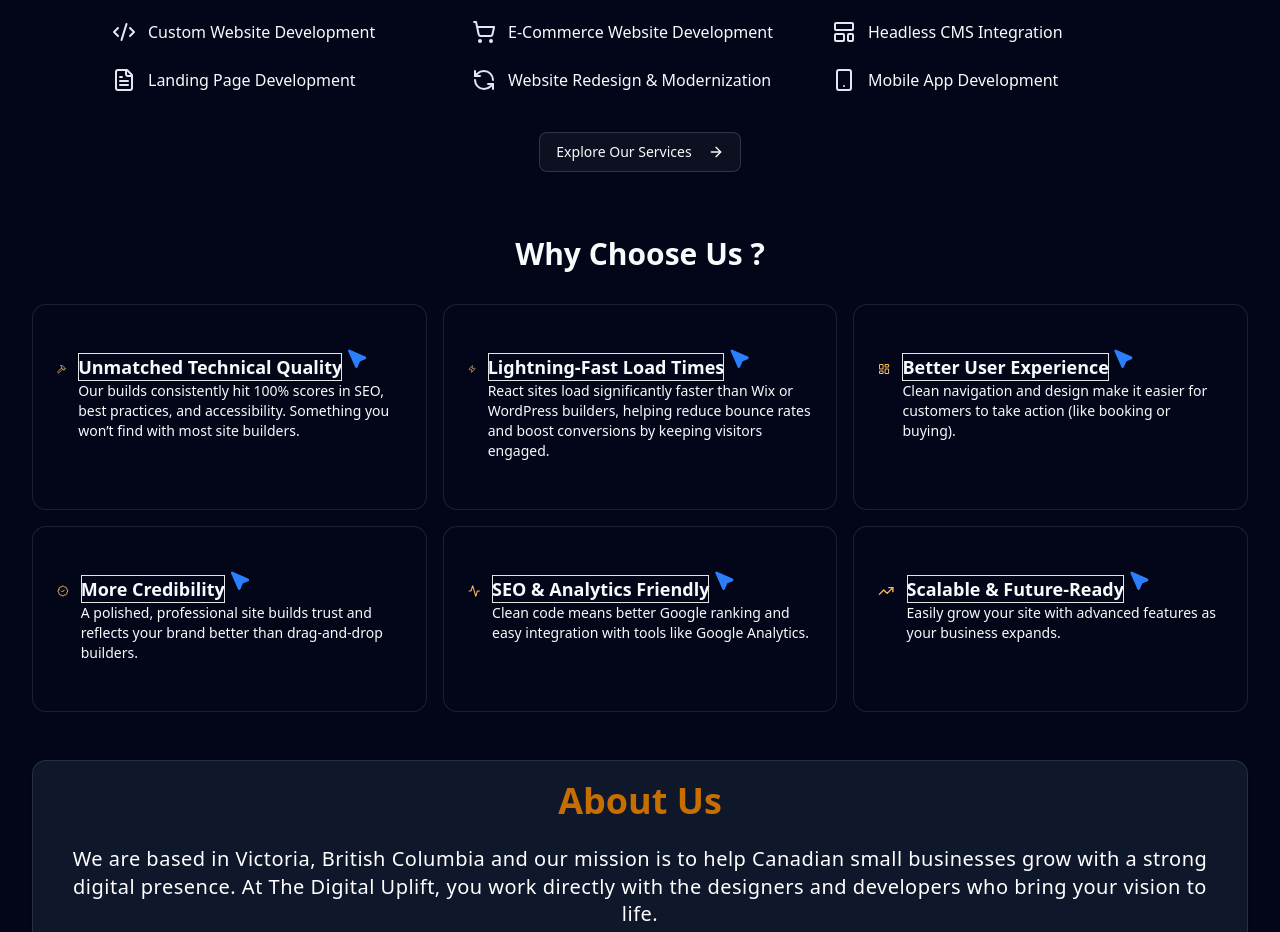
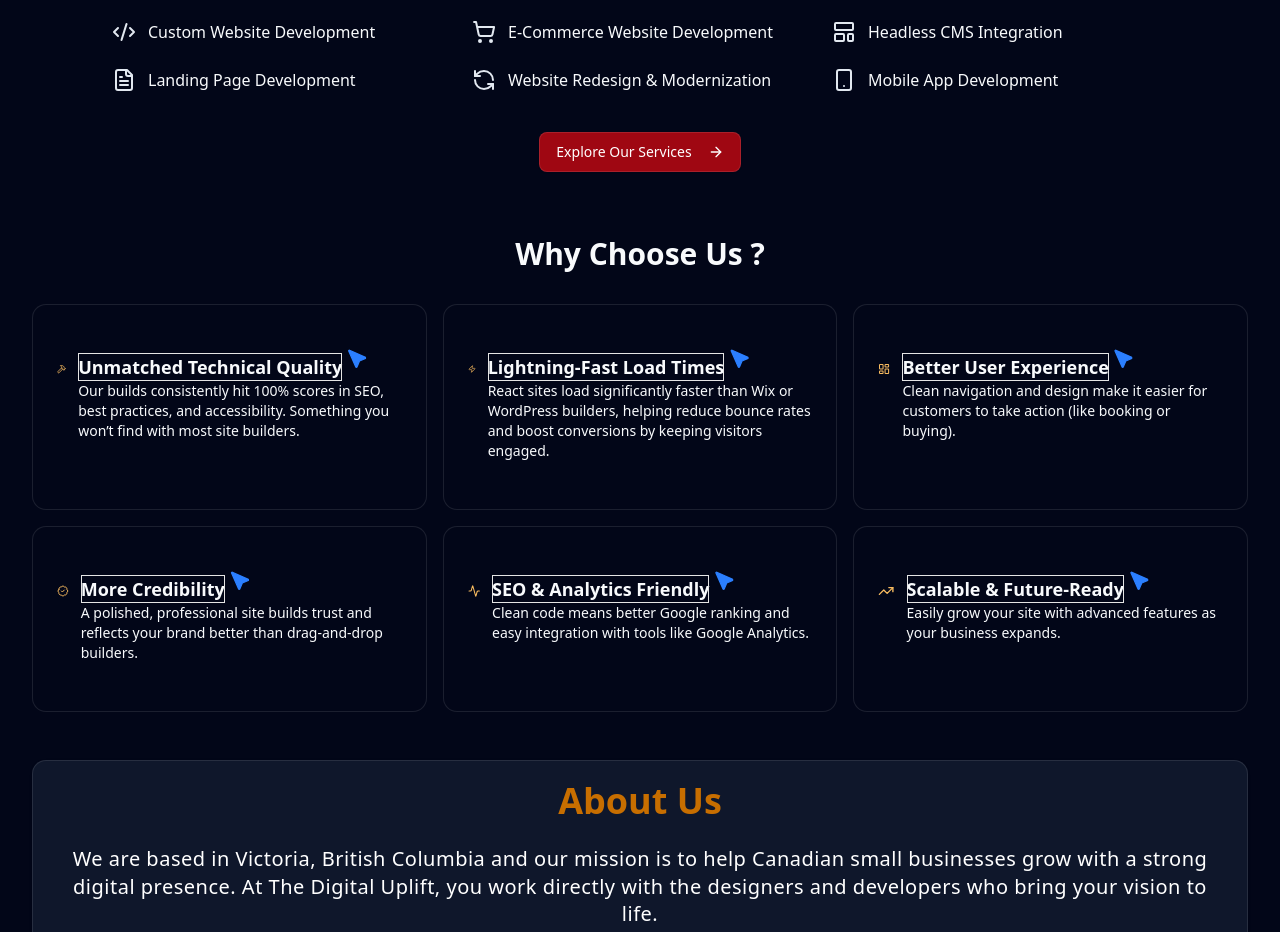
Before and after one commit to abhiram-shaji/the-digital-uplift, a Next.js app: page / in a window 1280 px wide. Shown: the part 1040-1972 px from the top of the page. Built offline with nearby package versions, Linux system fonts and the light colour scheme.

Commit message:
Update button.tsx

```diff
--- a/src/components/ui/button.tsx
+++ b/src/components/ui/button.tsx
@@ -9,7 +9,7 @@ const buttonVariants = cva(
     variants: {
       variant: {
         default:
-          "border bg-background text-foreground shadow-xs hover:bg-primary hover:text-primary-foreground dark:bg-input/30 dark:border-input dark:hover:bg-primary dark:hover:text-primary-foreground",
+          "border bg-red-800 text-white shadow-xs hover:bg-green-800",
 
         destructive:
           "bg-destructive text-white shadow-xs hover:bg-destructive/80 focus-visible:ring-destructive/20 dark:focus-visible:ring-destructive/40 dark:bg-destructive/60",
```
